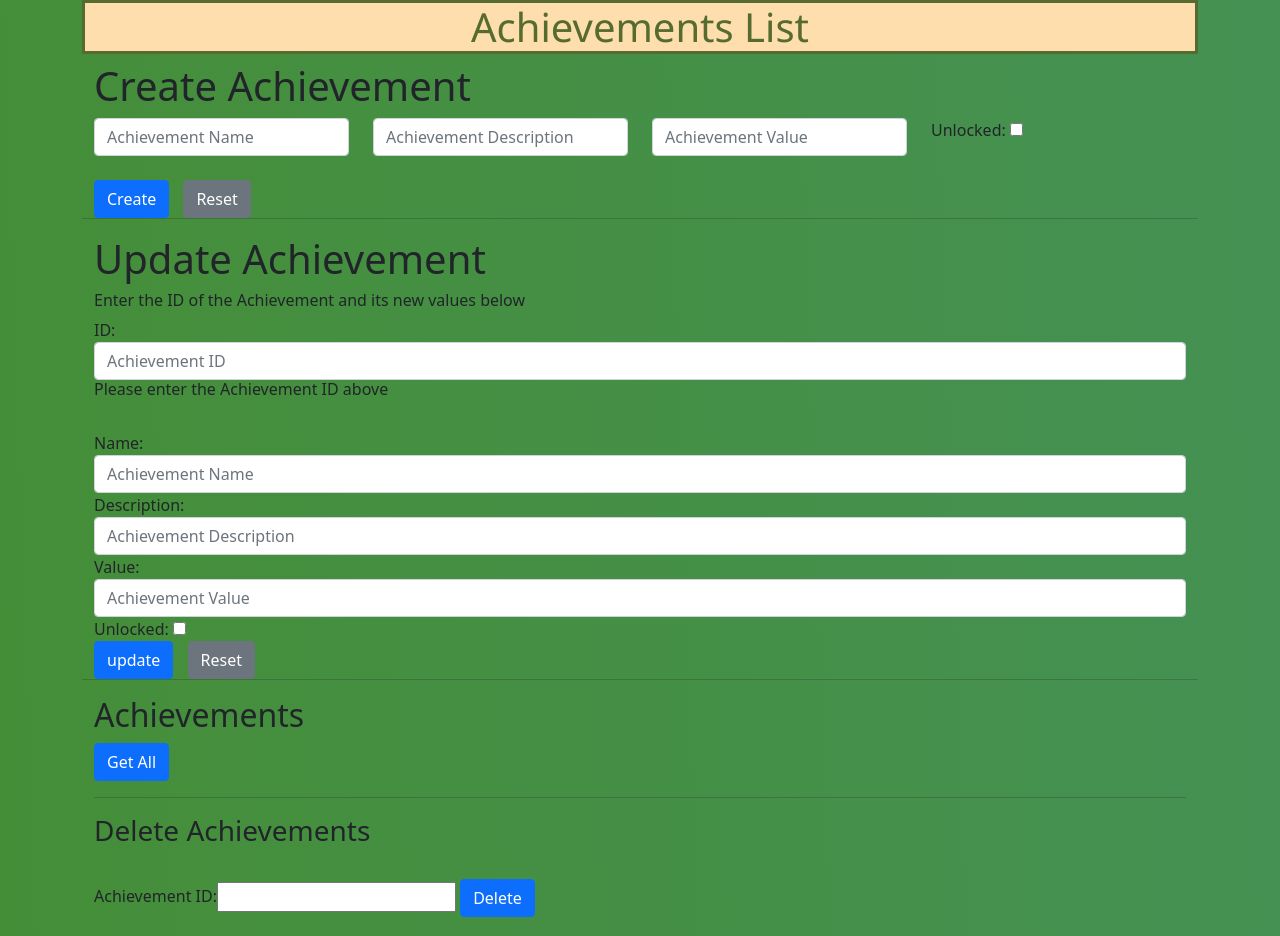
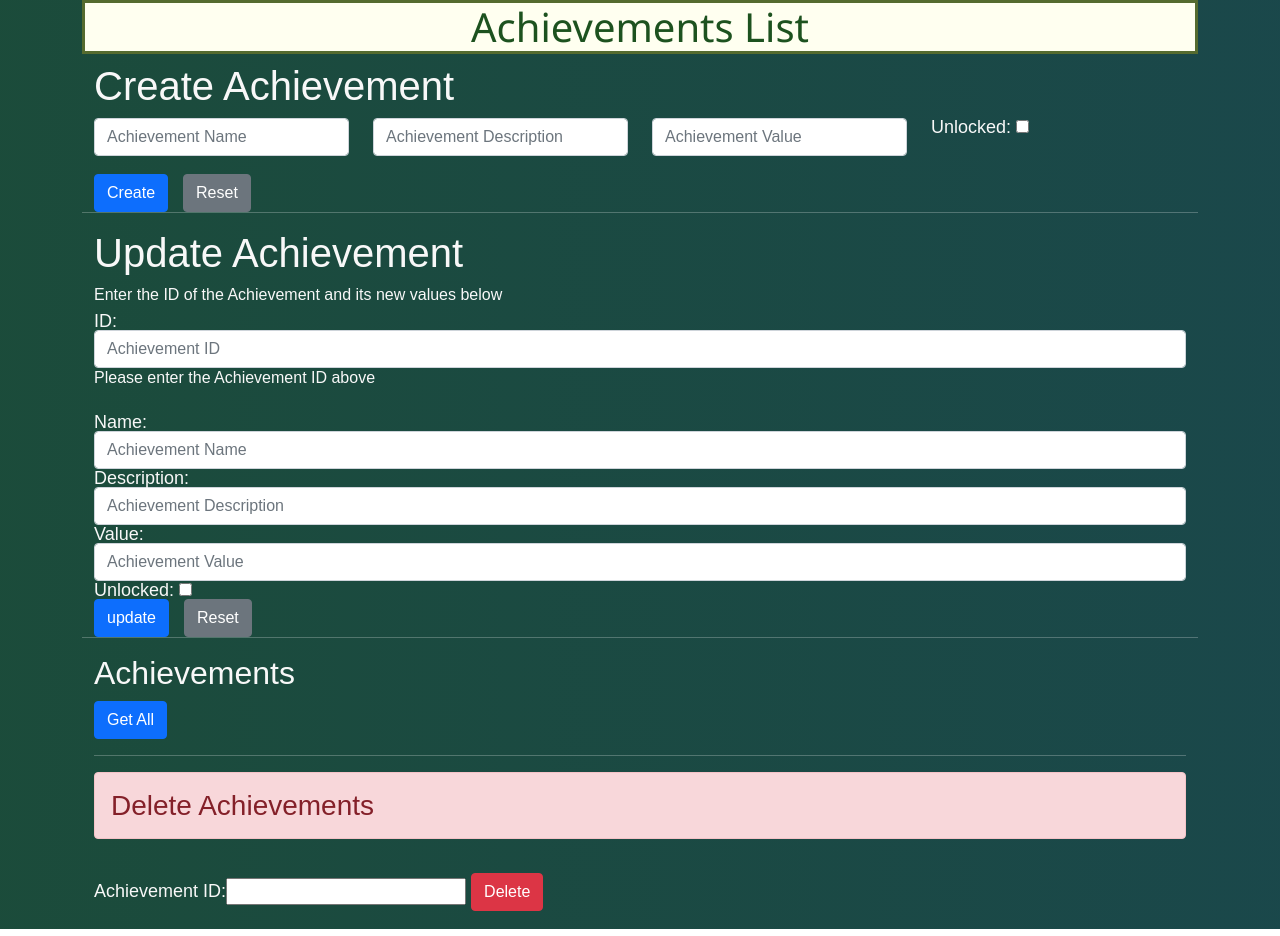
Before and after one commit to josho563/Achievment-List---Project-Front-End, a plain HTML site: page Achievement Project/index.html in a window 1280 px wide. Drawn offline with nearby package versions, Linux system fonts and the light colour scheme; no server answers.

Commit message:
ALP-25 #comment added further style changes

```diff
--- a/Achievement Project/Styles/index.css
+++ b/Achievement Project/Styles/index.css
@@ -1,5 +1,11 @@
 body {
-    background: linear-gradient(268deg, #459475, #448a0b);
+    margin: 0;
+    font-family: Arial, Helvetica, sans-serif;
+    font-size: 18px;
+    line-height: 18px;
+    color: #f8f8f8;
+
+    background: linear-gradient(270deg, #19435f, #1d521f);
     background-size: 400% 400%;
 
     -webkit-animation: AnimationName 30s ease infinite;
@@ -22,3 +28,7 @@ body {
     50%{background-position:100% 50%}
     100%{background-position:0% 50%}
 }
+
+h1 {
+
+}
--- a/Achievement Project/index.html
+++ b/Achievement Project/index.html
@@ -24,11 +24,11 @@ integrity="sha384-EVSTQN3/azprG1Anm3QDgpJLIm9Nao0Yz1ztcQTwFspd3yD65VohhpuuCOmLAS
 
     </div>
 
-<h1 header style="color:darkolivegreen;
+<h1 header style="color:#1d521f;
 font-family:'Segoe UI', Tahoma, Geneva, Verdana, sans-serif;
 text-align:center;border-style:solid;
 border-color:darkolivegreen;
-background-color:navajowhite;
+background-color:ivory;
 ">Achievements List</h1>
 
     <!-- Create Form -->
@@ -42,12 +42,15 @@ background-color:navajowhite;
                 <div class="col">
                     <input type="text" class="form-control" placeholder="Achievement Description" aria-label="Achievement Description" input type="text" name="achievementDescription" id="achievementDescription">
                   </div>
+                  <br>
                   <div class="col">
                     <input type="text" class="form-control" placeholder="Achievement Value" aria-label="Achievement Value" input type="text" name="achievementValue" id="achievementValue">
                   </div>
+                  <br>
                   <div class="col">
                     <label for="achievementUnlocked">Unlocked:</label>
             <input type="checkbox" name="achievementUnlocked" id="achievementUnlocked">
+            <br>
                   </div>
               </div>
             <br>
@@ -100,13 +103,13 @@ background-color:navajowhite;
     <hr>
     <!-- Delete Achievement -->
     <section>
-        <h3>Delete Achievements</h3>
+        <h3 class="alert alert-danger" >Delete Achievements</h3>
         <br>
         <form id="deleteForm">
             <label class="form-label" for="achievementName">Achievement ID:<label class="form-label">
                     <input class="form-label" class="form-control" type="text" name="achievementName"
                         id="achievementName">
-                    <button class="btn btn-primary" type="submit">Delete</button>
+                    <button class="btn btn-danger" type="submit">Delete</button>
 
 
                     <div id="UserForm"></div>
```
